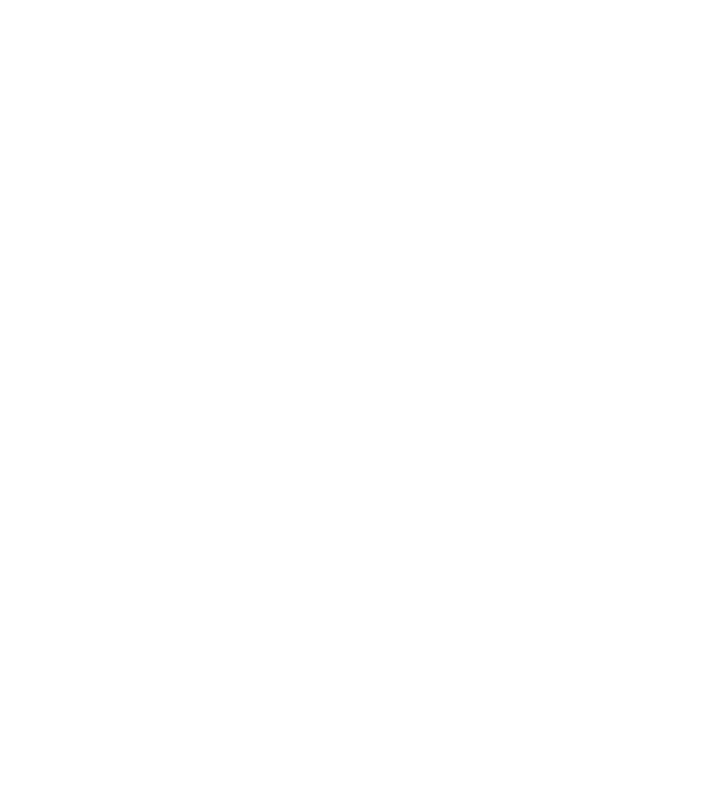
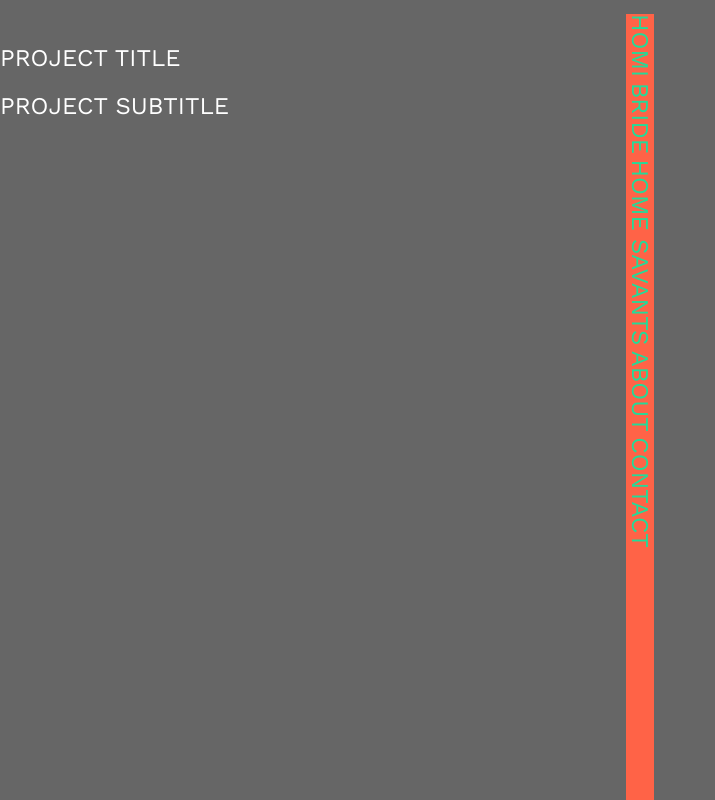
Before and after one commit to andyfehrenbach/personal-site-2016, a plain HTML site: page projects/homi.html in a window 1280 px wide. Shown: the top 800 px of the page, without its empty margins (0-715 px from the left). Drawn offline with nearby package versions, Linux system fonts and the light colour scheme; files that its build step writes are made by us from their sources; a web font is replaced by a local one.

Commit message:
nav vertical on page layout, but still stuck in the center of the page.

```diff
--- a/projects/homi.html
+++ b/projects/homi.html
@@ -6,13 +6,38 @@
     <meta name="viewport" content="width=device-width, initial-scale=1">
     <title>Andy Fehrenbach</title>
     <link href='https://fonts.googleapis.com/css?family=Work+Sans:300,400,500,600,700' rel='stylesheet' type='text/css'>
-    <link rel="stylesheet" href="stylesheets/css/normalize.css">
-    <link rel="stylesheet" href="fonts/font-face.css">
-    <link rel="stylesheet" href="stylesheets/css/stylesheet.css">
+    <link rel="stylesheet" href="../stylesheets/css/normalize.css">
+    <link rel="stylesheet" href="../fonts/font-face.css">
+    <link rel="stylesheet" href="../stylesheets/css/index.css">
 
 
 </head>
 
 <body>
-<h1>This is the homi page.</h1>
+  <nav class="nav-vert vertical">
+    <ul class="nav-items vertical">
+      <li class="nav-item">
+        <a href="#">Homi</a>
+      </li>
+      <li class="nav-item">
+        <a href="#">Bride</a>
+      </li>
+      <li class="nav-item">
+        <a href="#">Home Savants</a>
+      </li>
+      <li class="nav-item">
+        <a href="#">About</a>
+      </li>
+      <li class="nav-item">
+        <a href="#">Contact</a>
+      </li>
+    </ul>
+  </nav>
+<div class="image-fs">
+
+</div>
+
+<h1>Project title</h1>
+<h2>Project Subtitle</h2>
+
 </body>
--- a/stylesheets/scss/stylesheet.scss
+++ b/stylesheets/scss/_base.scss
@@ -1,8 +1,10 @@
-//mixins
+* {
+  border: 1px solid #000;
+}
 
-
-
-@import "mixins";
+* {
+  border: none;
+}
 
 
 //vars
--- /dev/null
+++ b/stylesheets/scss/_page.scss
@@ -0,0 +1,38 @@
+body {
+  background: #666;
+}
+
+ul {
+  padding: 0;
+  margin: 0;
+}
+
+li {
+  list-style-type: none;
+}
+
+li.nav-item {
+  height: 100%;
+  display: inline-block;
+  // @extend .work-list;
+  color: rgb(35, 219, 153);
+  a {
+    color: inherit;
+    height: 100%;
+  }
+
+}
+
+
+// .vertical {
+//   transform: rotate(90deg);
+// }
+
+.nav-vert {
+
+  transform: rotate(90deg) translate(50%);
+  display: block;
+  background-color: tomato;
+  right: 0;
+    top: 0;
+}
--- /dev/null
+++ b/stylesheets/scss/index.scss
@@ -0,0 +1,3 @@
+@import "mixins";
+@import "base";
+@import "page";
```
Also changed, not shown: stylesheets/css/index.css, 2 other files.
